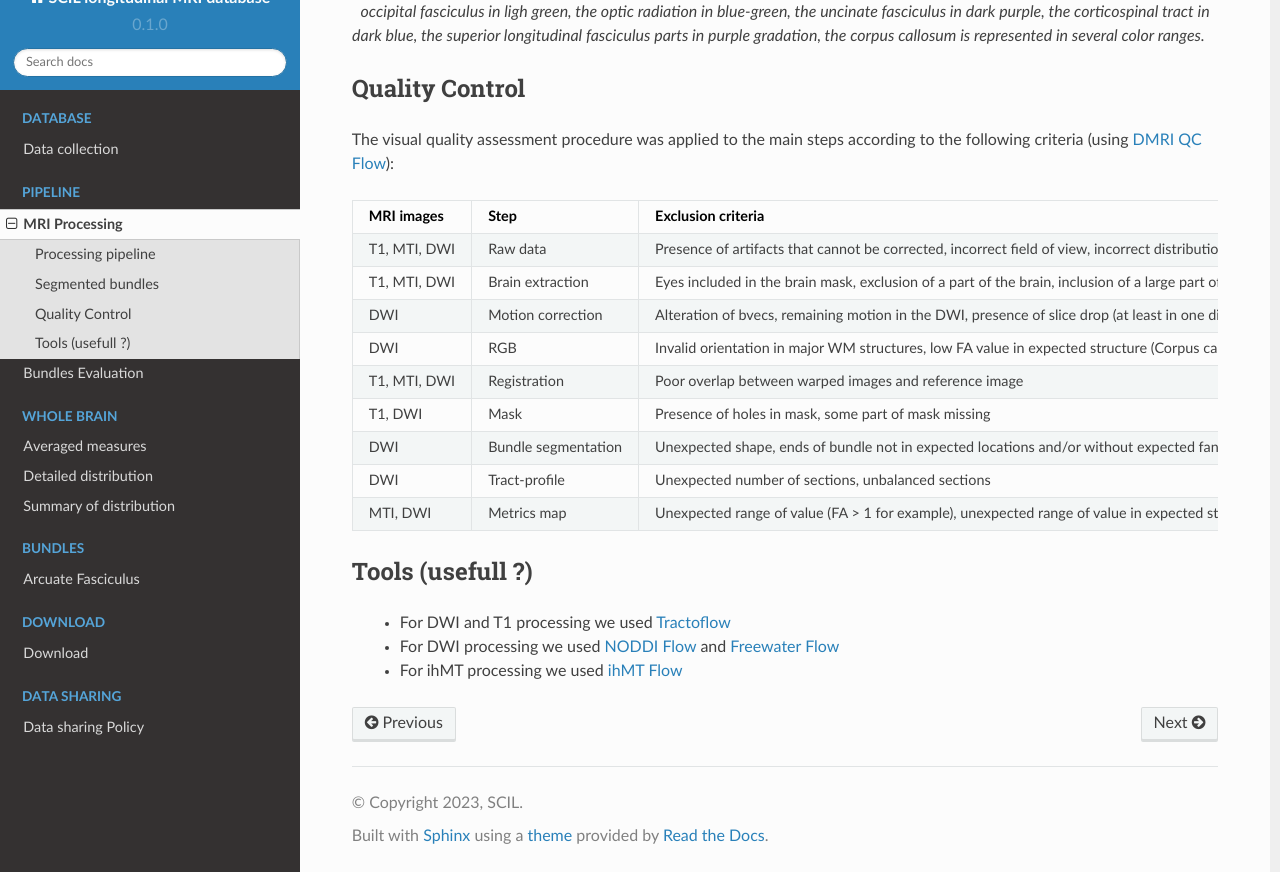
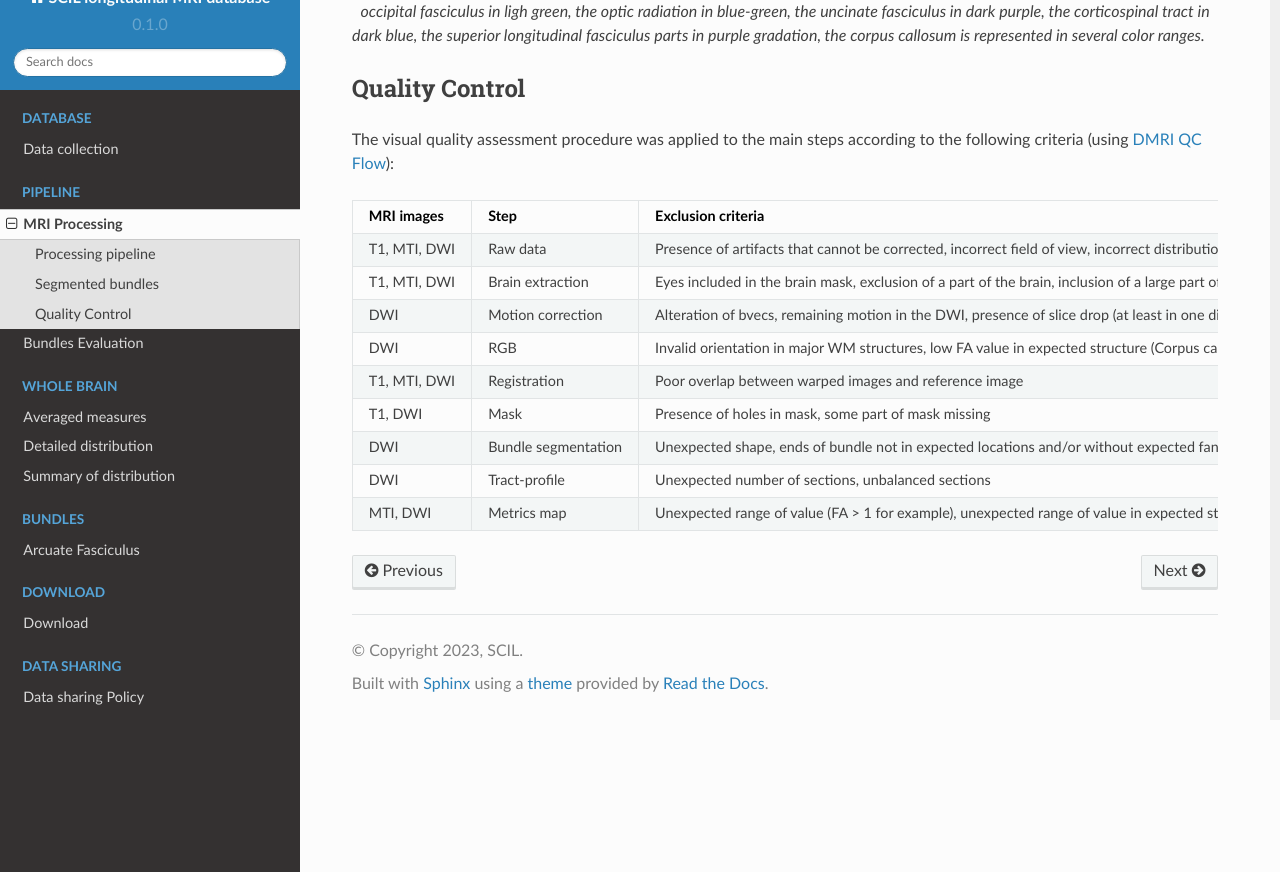
Before and after one commit to Manonedde/scil_mri_longdata, a Sphinx documentation site: the page built from docs/source/pipeline/mri_processing.rst, in a window 1280 px wide and 900 px high, scrolled down 2947 px, cut to the strip 28-900 px from the top of the window. Built offline with Sphinx 7.4.7 and the Read the Docs theme 2.0.0, drawn with Linux system fonts in a browser that asks for light colours.

Commit message:
Update mri_processing.rst
I found this part redundant... deleted it.

```diff
--- a/docs/source/pipeline/mri_processing.rst
+++ b/docs/source/pipeline/mri_processing.rst
@@ -103,14 +103,6 @@ The visual quality assessment procedure was applied to the main steps according
 +------------------+---------------------+-------------------------------------------------------------------+
 
 
-Tools (usefull ?)
----------------
-
- - For DWI and T1 processing we used `Tractoflow`_
- - For DWI processing we used `NODDI Flow`_ and `Freewater Flow`_
- - For ihMT processing we used `ihMT Flow`_
-
-
  .. _Nextflow: https://www.nextflow.io/
  .. _SCIL: http://scil.dinf.usherbrooke.ca/
  .. _Tractoflow: https://github.com/scilus/tractoflow
```
